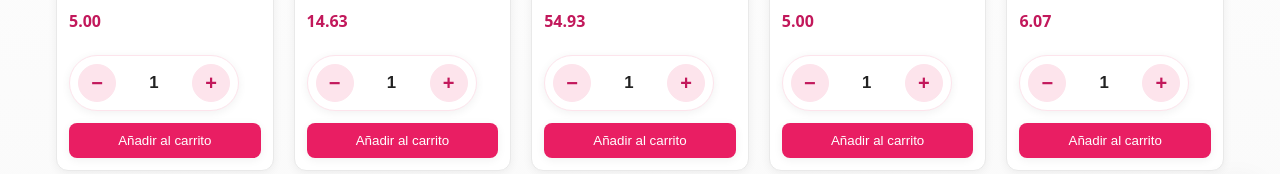
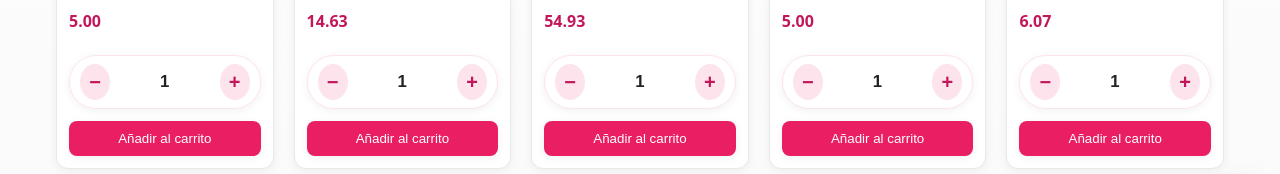
Before and after one commit to elnugget2305/bonitatu, a plain HTML site: page index.html in a window 1280 px wide. Shown: the part 553-727 px from the top of the page. Drawn offline with nearby package versions, Linux system fonts and the light colour scheme; a web font is replaced by a local one.

Commit message:
style.css

```diff
--- a/style.css
+++ b/style.css
@@ -214,28 +214,31 @@ button { cursor: pointer; }
 
 /* Quantity selector */
 .qty-control {
-  display: inline-flex;
+  display: flex;
   align-items: center;
-  gap: 10px;
-  margin: 10px 12px 12px;
+  justify-content: space-between;
+  gap: 6px;
+  margin: 8px 12px 10px;
   background: #fff;
   border: 1px solid var(--color-primary-50);
   border-radius: 999px;
-  padding: 8px;
+  padding: 6px 8px;
   box-shadow: var(--shadow-1);
   transition: box-shadow var(--transition), transform var(--transition), border-color var(--transition);
+  width: calc(100% - 24px); /* ocupa casi todo el ancho de la tarjeta */
 }
 .qty-control:hover { box-shadow: var(--shadow-2); transform: translateY(-1px); }
 .qty-control:focus-within { border-color: var(--color-primary); box-shadow: 0 0 0 3px var(--color-primary-50); }
 
 .qty-btn {
-  width: 36px;
-  height: 36px;
+  flex: 0 0 30px;
+  width: 30px;
+  height: 30px;
   border-radius: 50%;
   border: 1px solid var(--color-primary-50);
   background: var(--color-primary-50);
   color: var(--color-primary-700);
-  font-size: 20px;
+  font-size: 18px;
   font-weight: 600;
   display: inline-flex;
   align-items: center;
@@ -249,16 +252,17 @@ button { cursor: pointer; }
 .qty-btn:disabled { opacity: .6; cursor: not-allowed; filter: grayscale(.1); box-shadow: none; }
 
 .qty-value {
-  width: 56px;
+  flex: 1;
+  max-width: 60px;
   text-align: center;
   border: none;
   outline: none;
   font-weight: 700;
-  font-size: 1.05rem;
+  font-size: 0.95rem;
   letter-spacing: .3px;
   color: var(--text-strong);
   background: transparent;
-  padding: 4px 0;
+  padding: 2px 0;
 }
 .qty-value:focus { outline: none; box-shadow: 0 0 0 3px var(--color-primary-50); border-radius: 8px; }
 .qty-value::-webkit-outer-spin-button,
@@ -267,7 +271,21 @@ button { cursor: pointer; }
 
 /* Quantity responsive tweaks */
 @media (min-width: 600px) {
-  .qty-btn { width: 38px; height: 38px; }
+  .qty-control {
+    gap: 10px;
+    padding: 8px 10px;
+    width: auto;              /* en escritorio ya no fuerza todo el ancho */
+    margin: 10px 12px 12px;
+  }
+  .qty-btn {
+    width: 36px;
+    height: 36px;
+    font-size: 20px;
+  }
+  .qty-value {
+    max-width: 70px;
+    font-size: 1.05rem;
+  }
 }
 
 /* Products grid */
```
